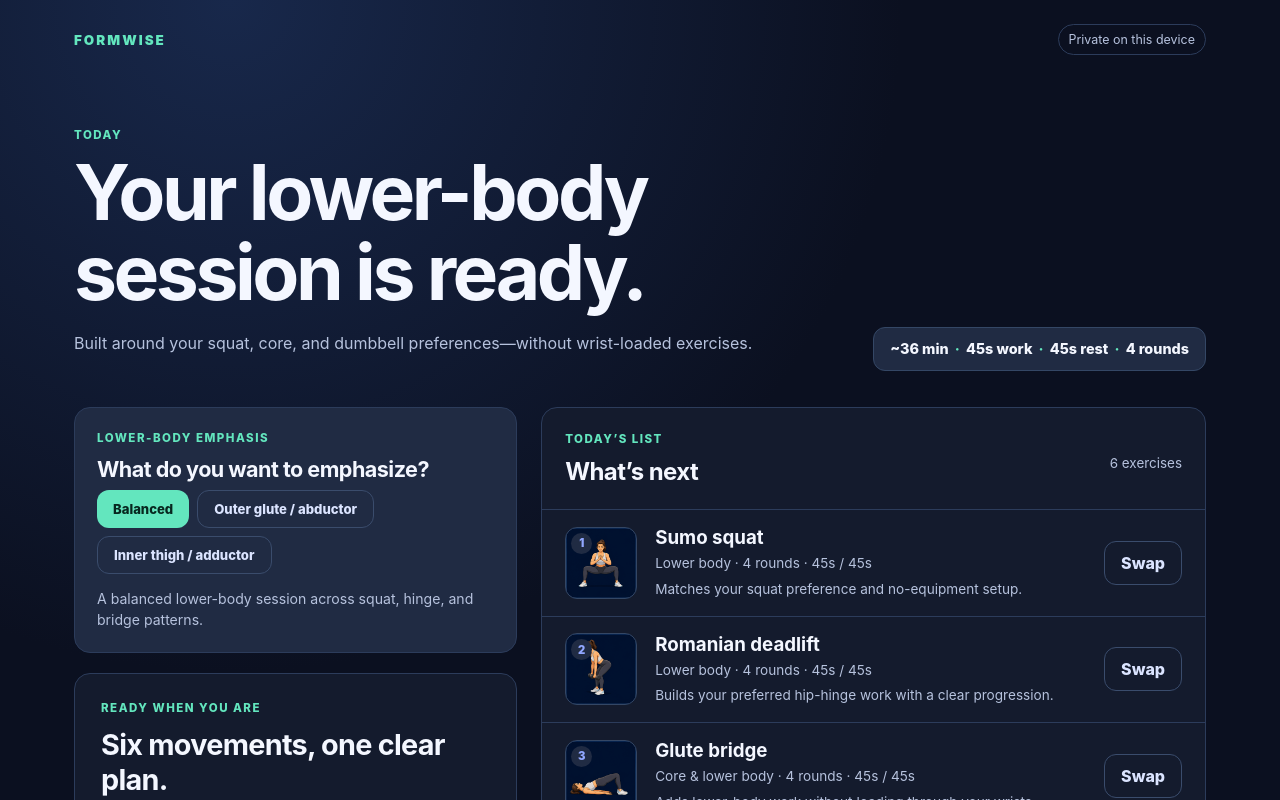
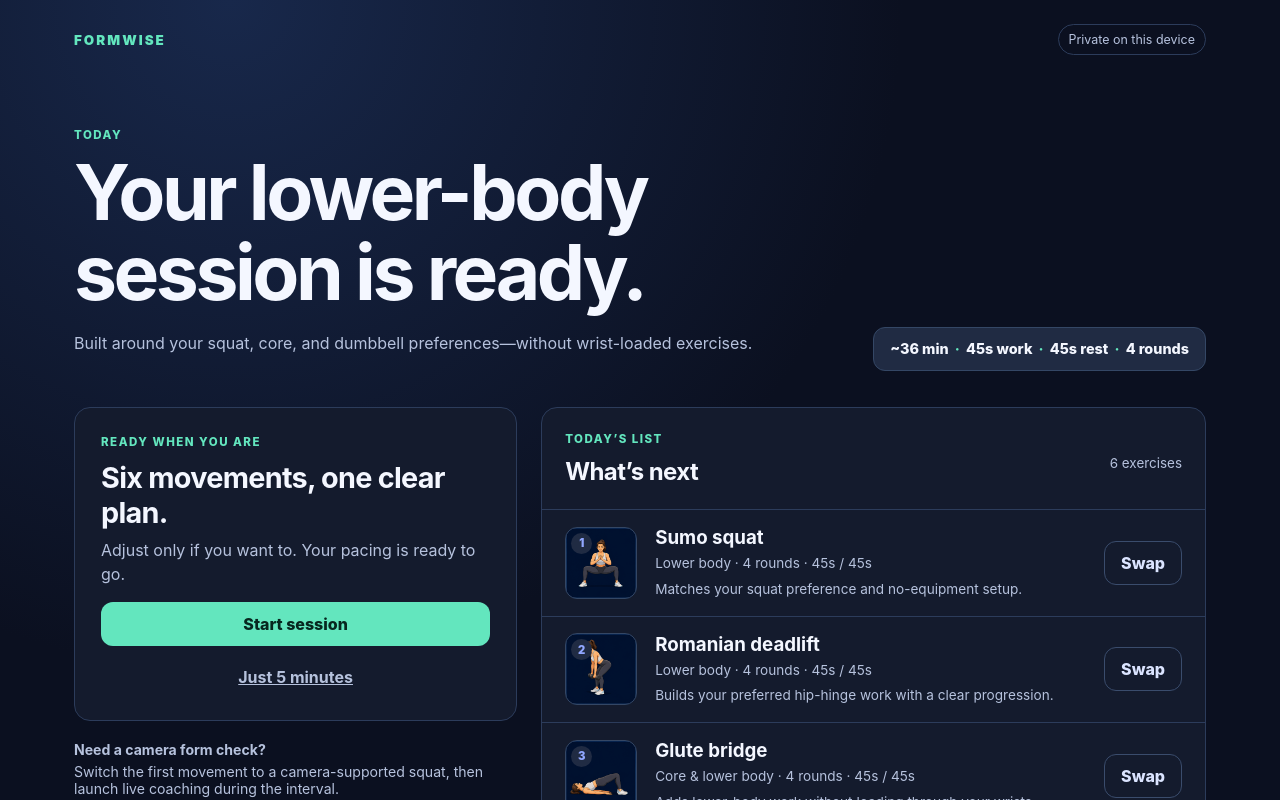
Before and after one commit to skundalkar/personal-trainer, a React (Vite) app: page / in a window 1280 px wide. Shown: the top 800 px of the page. Built offline with nearby package versions, Linux system fonts and the light colour scheme.

Commit message:
Correct lunge visuals and simplify today screen

```diff
--- a/src/App.tsx
+++ b/src/App.tsx
@@ -3,12 +3,12 @@ import { useEffect, useMemo, useRef, useState } from 'react'
 import { coach, type Cue } from './formEngine'
 import { exercises, findExercise, type ExerciseId } from './exercises'
 import exerciseGuide from './assets/exercise-guide.png'
+import lungeGuide from './assets/lunge-guide.png'
 
 const WASM = 'https://cdn.jsdelivr.net/npm/@mediapipe/tasks-vision@0.10.22-rc.20250304/wasm'
 const MODEL = 'https://storage.googleapis.com/mediapipe-models/pose_landmarker/pose_landmarker_lite/float16/1/pose_landmarker_lite.task'
 type Pace = { work: number; rest: number; rounds: number }
 type SessionItem = { id: ExerciseId; reason: string; completed?: boolean }
-type LowerBodyFocus = 'Balanced' | 'Outer glute / abductor' | 'Inner thigh / adductor'
 const defaultPace: Pace = { work: 45, rest: 45, rounds: 4 }
 const defaultQueue: SessionItem[] = [
   { id: 'sumo-squat', reason: 'Matches your squat preference and no-equipment setup.' },
@@ -18,37 +18,12 @@ const defaultQueue: SessionItem[] = [
   { id: 'shoulder-press', reason: 'Uses your preferred overhead dumbbell movement.' },
   { id: 'tricep-extension', reason: 'Adds a floor or standing triceps option with simple setup.' },
 ]
-const focusPlans: Record<LowerBodyFocus, SessionItem[]> = {
-  Balanced: defaultQueue,
-  'Outer glute / abductor': [
-    { id: 'lateral-lunge', reason: 'Prioritizes side-to-side hip control for your selected outer-glute focus.' },
-    { id: 'curtsy-lunge', reason: 'Adds a unilateral glute-focused option with a comfortable range.' },
-    { id: 'romanian-deadlift', reason: 'Keeps your preferred hip-hinge pattern for posterior-chain work.' },
-    { id: 'glute-bridge', reason: 'Adds hip-extension work without loading through your wrists.' },
-    { id: 'forearm-plank', reason: 'Builds core stability while staying wrist-friendly.' },
-    { id: 'shoulder-press', reason: 'Keeps a balanced upper-body movement in the session.' },
-  ],
-  'Inner thigh / adductor': [
-    { id: 'sumo-squat', reason: 'Uses your preferred wide squat variation for an inner-thigh emphasis.' },
-    { id: 'lateral-lunge', reason: 'Adds controlled side-to-side lower-body work.' },
-    { id: 'romanian-deadlift', reason: 'Keeps your preferred hip-hinge pattern for posterior-chain work.' },
-    { id: 'glute-bridge', reason: 'Adds hip-extension work without loading through your wrists.' },
-    { id: 'russian-twist', reason: 'Adds a floor-based rotational core option.' },
-    { id: 'tricep-extension', reason: 'Keeps a simple upper-body option in the plan.' },
-  ],
-}
-const focusDescriptions: Record<LowerBodyFocus, string> = {
-  Balanced: 'A balanced lower-body session across squat, hinge, and bridge patterns.',
-  'Outer glute / abductor': 'Favors lateral and unilateral movement patterns for outer-hip emphasis.',
-  'Inner thigh / adductor': 'Favors a wider squat stance and controlled lateral work for inner-thigh emphasis.',
-}
 const format = (seconds: number) => `${Math.floor(seconds / 60)}:${String(seconds % 60).padStart(2, '0')}`
 
 export default function App() {
   const saved = typeof window === 'undefined' ? null : localStorage.getItem('formwise-pace')
   const [pace, setPace] = useState<Pace>(saved ? JSON.parse(saved) : defaultPace)
   const [queue, setQueue] = useState<SessionItem[]>(defaultQueue)
-  const [lowerBodyFocus, setLowerBodyFocus] = useState<LowerBodyFocus>('Balanced')
   const [screen, setScreen] = useState<'today' | 'active'>('today')
   const [index, setIndex] = useState(0)
   const [round, setRound] = useState(1)
@@ -109,10 +84,6 @@ export default function App() {
     setMomentum(startSmall)
     setQueue((items) => startSmall ? [{ ...items[0], completed: false }] : items.map((item) => ({ ...item, completed: false })))
     setIndex(0); setRound(1); setSessionRounds(startSmall ? 3 : pace.rounds); setPhase('work'); setSeconds(pace.work); setFinished(false); setPaused(false); setScreen('active')
-  }
-  function chooseLowerBodyFocus(focus: LowerBodyFocus) {
-    setLowerBodyFocus(focus)
-    setQueue(focusPlans[focus].map((item) => ({ ...item, completed: false })))
   }
   function useCameraGuidedSquat() {
     setQueue((items) => items.map((item, itemIndex) => itemIndex === 0 ? { id: 'bodyweight-squat', reason: 'Selected for camera-supported setup and landmark-based squat cues.' } : item))
@@ -221,8 +192,8 @@ export default function App() {
   return <main className="app-shell">
     <header><span className="brand">FORMWISE</span><span className="privacy-badge">Private on this device</span></header>
     <section className="today-hero"><div><p className="eyebrow">TODAY</p><h1>Your lower-body session is ready.</h1><p>Built around your squat, core, and dumbbell preferences—without wrist-loaded exercises.</p></div><button className="summary-pill" onClick={() => setShowPace(true)}>~{estimatedMinutes} min <i>·</i> {pace.work}s work <i>·</i> {pace.rest}s rest <i>·</i> {pace.rounds} rounds</button></section>
-    <section className="today-grid"><div><div className="focus-card"><p className="eyebrow">LOWER-BODY EMPHASIS</p><h2>What do you want to emphasize?</h2><div className="focus-options">{(Object.keys(focusPlans) as LowerBodyFocus[]).map((focus) => <button key={focus} className={lowerBodyFocus === focus ? '' : 'secondary'} onClick={() => chooseLowerBodyFocus(focus)}>{focus}</button>)}</div><p>{focusDescriptions[lowerBodyFocus]}</p></div><div className="start-card"><div><p className="eyebrow">READY WHEN YOU ARE</p><h2>Six movements, one clear plan.</h2><p>Adjust only if you want to. Your pacing is ready to go.</p></div><button onClick={() => begin()}>Start session</button><button className="text-button start-small" onClick={() => begin(true)}>Just 5 minutes</button></div><div className="why"><b>Need a camera form check?</b><span>Switch the first movement to a camera-supported squat, then launch live coaching during the interval.</span><button className="secondary" onClick={useCameraGuidedSquat}>Use camera-guided squat</button></div></div>
-      <section className="queue"><div className="section-heading"><div><p className="eyebrow">TODAY’S LIST</p><h2>What’s next</h2></div><span>{queue.length} exercises</span></div>{queue.map((item, itemIndex) => { const exercise = findExercise(item.id); return <article className="queue-item" key={`${item.id}-${itemIndex}`}><ExerciseVisual slot={visualSlot(exercise.id)} label={exercise.name} number={itemIndex + 1} /><div><h3>{exercise.name}</h3><p>{exercise.category} · {pace.rounds} rounds · {pace.work}s / {pace.rest}s</p><small>{item.reason}</small></div><button className="secondary swap-button" onClick={() => setSwapIndex(itemIndex)}>Swap</button></article> })}</section>
+    <section className="today-grid"><div><div className="start-card"><div><p className="eyebrow">READY WHEN YOU ARE</p><h2>Six movements, one clear plan.</h2><p>Adjust only if you want to. Your pacing is ready to go.</p></div><button onClick={() => begin()}>Start session</button><button className="text-button start-small" onClick={() => begin(true)}>Just 5 minutes</button></div><div className="why"><b>Need a camera form check?</b><span>Switch the first movement to a camera-supported squat, then launch live coaching during the interval.</span><button className="secondary" onClick={useCameraGuidedSquat}>Use camera-guided squat</button></div></div>
+      <section className="queue"><div className="section-heading"><div><p className="eyebrow">TODAY’S LIST</p><h2>What’s next</h2></div><span>{queue.length} exercises</span></div>{queue.map((item, itemIndex) => { const exercise = findExercise(item.id); return <article className="queue-item" key={`${item.id}-${itemIndex}`}><ExerciseVisual exercise={exercise} number={itemIndex + 1} /><div><h3>{exercise.name}</h3><p>{exercise.category} · {pace.rounds} rounds · {pace.work}s / {pace.rest}s</p><small>{item.reason}</small></div><button className="secondary swap-button" onClick={() => setSwapIndex(itemIndex)}>Swap</button></article> })}</section>
     </section>
     {showPace && <PacePanel pace={pace} onApply={applyPace} onClose={() => setShowPace(false)} />}
     {swapIndex !== null && <SwapPanel source={findExercise(queue[swapIndex].id).name} reason={swapReason} setReason={setSwapReason} alternatives={alternatives} onChoose={replace} onClose={() => setSwapIndex(null)} />}
@@ -230,13 +201,11 @@ export default function App() {
   </main>
 }
 
-function visualSlot(id: ExerciseId) {
-  return ({ 'bodyweight-squat': 0, 'sumo-squat': 0, 'lateral-lunge': 0, 'curtsy-lunge': 0, 'romanian-deadlift': 1, 'glute-bridge': 2, 'forearm-plank': 3, 'russian-twist': 3, 'push-up': 3, 'split-squat': 0, 'shoulder-press': 4, 'tricep-extension': 5 } as Record<ExerciseId, number>)[id]
-}
-
-function ExerciseVisual({ slot, label, number }: { slot: number; label: string; number: number }) {
-  const x = (slot % 3) * 50, y = Math.floor(slot / 3) * 100
-  return <div className="exercise-visual" role="img" aria-label={`${label} cartoon exercise guide`} style={{ backgroundImage: `url(${exerciseGuide})`, backgroundPosition: `${x}% ${y}%` }}><span>{number}</span></div>
+function ExerciseVisual({ exercise, number }: { exercise: ReturnType<typeof findExercise>; number: number }) {
+  const lunge = exercise.id === 'lateral-lunge' || exercise.id === 'curtsy-lunge'
+  const guideSlot = exercise.id === 'lateral-lunge' ? 0 : exercise.id === 'curtsy-lunge' ? 1 : ({ 'bodyweight-squat': 0, 'sumo-squat': 0, 'romanian-deadlift': 1, 'glute-bridge': 2, 'forearm-plank': 3, 'russian-twist': 3, 'push-up': 3, 'split-squat': 0, 'shoulder-press': 4, 'tricep-extension': 5 } as Record<Exclude<ExerciseId, 'lateral-lunge' | 'curtsy-lunge'>, number>)[exercise.id as Exclude<ExerciseId, 'lateral-lunge' | 'curtsy-lunge'>]
+  const x = lunge ? guideSlot * 100 : (guideSlot % 3) * 50, y = lunge ? 0 : Math.floor(guideSlot / 3) * 100
+  return <div className="exercise-visual" role="img" aria-label={`${exercise.name} cartoon exercise guide`} style={{ backgroundImage: `url(${lunge ? lungeGuide : exerciseGuide})`, backgroundPosition: `${x}% ${y}%`, backgroundSize: lunge ? '200% 100%' : '300% 200%' }}><span>{number}</span></div>
 }
 
 function PacePanel({ pace, onApply, onClose }: { pace: Pace; onApply: (pace: Pace, save?: boolean) => void; onClose: () => void }) {
```
Also changed, not shown: src/assets/lunge-guide.png (added).
